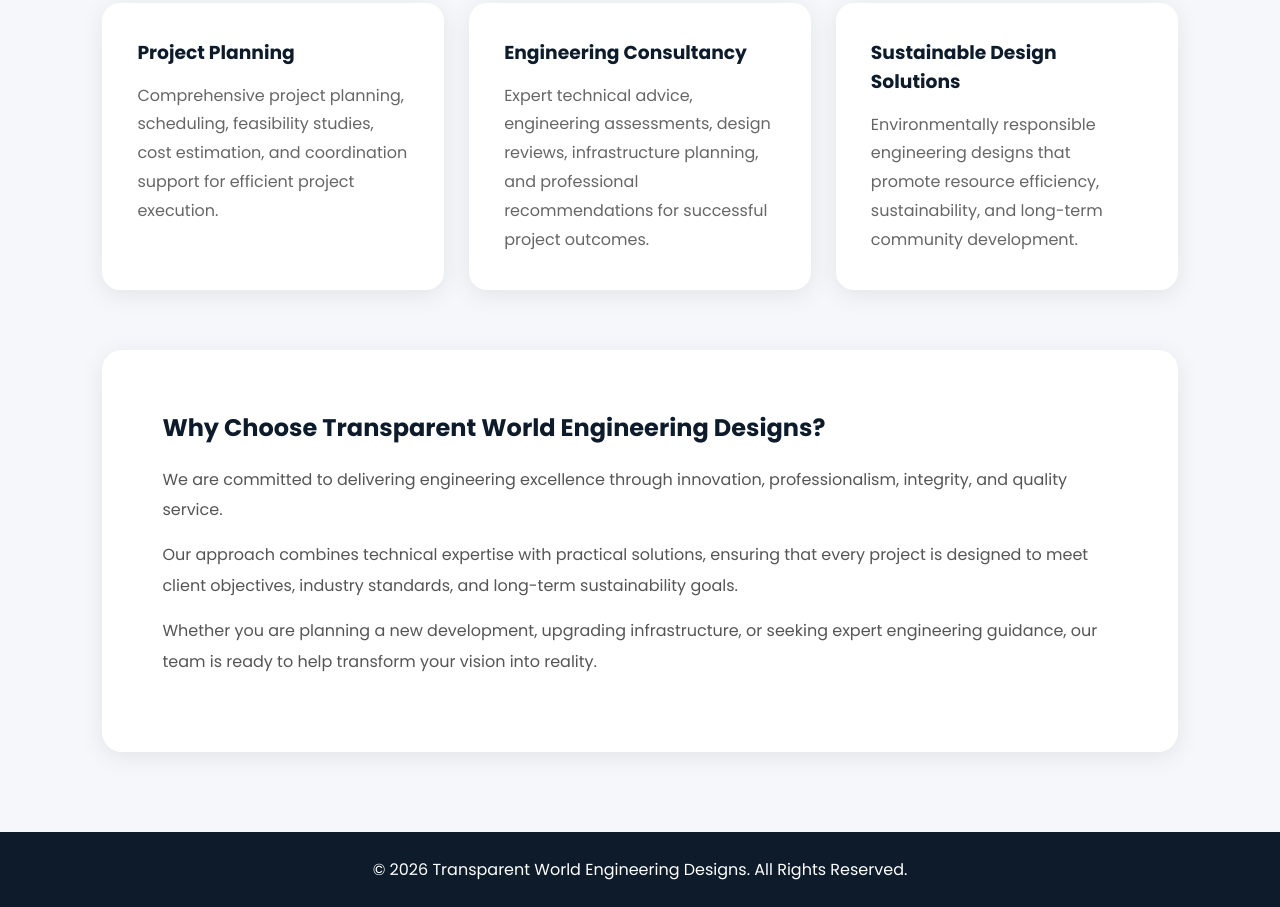
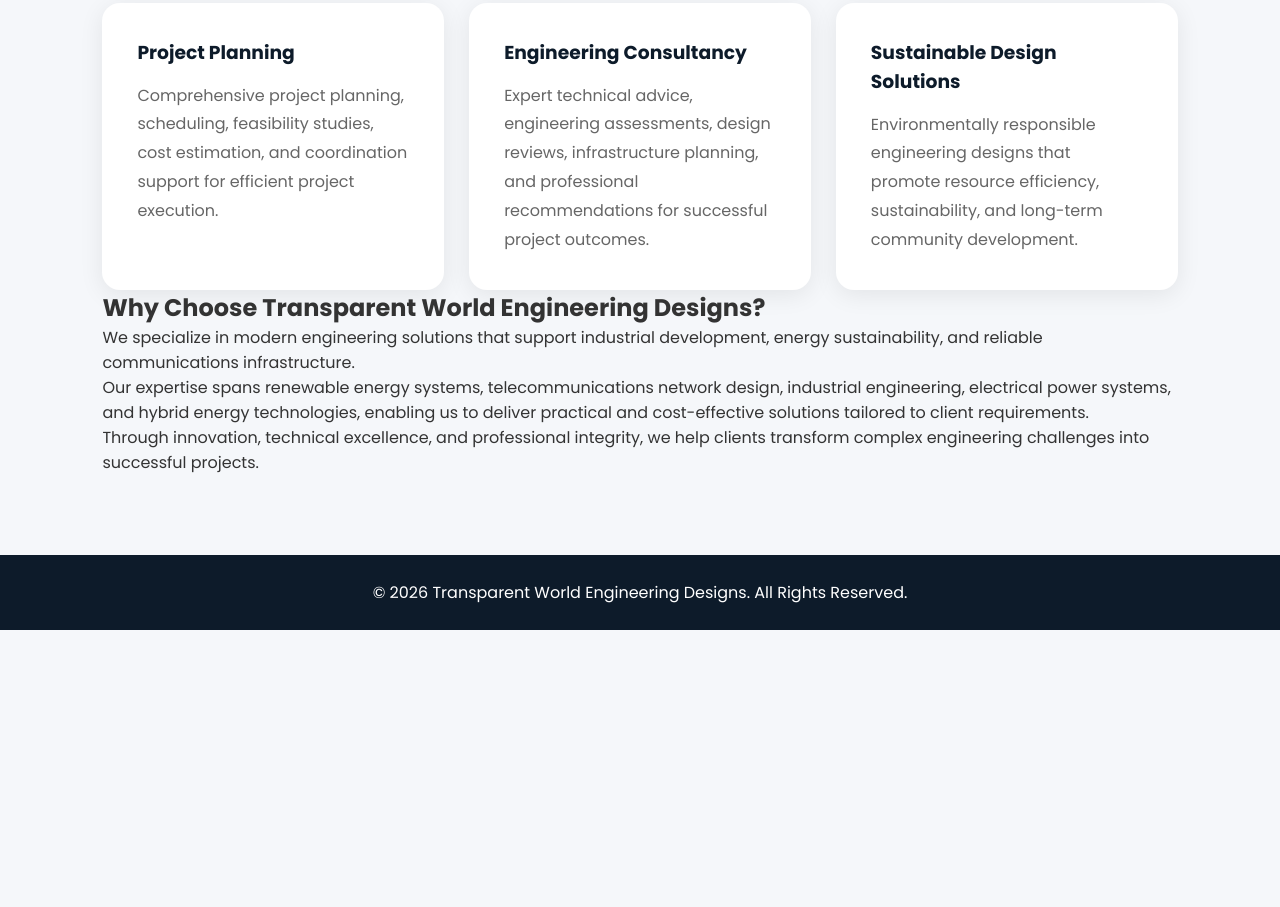
Before and after one commit to transparentworldprinting-afk/Transparent_World_Design, a plain HTML site: page services.html in a window 1280 px wide. Shown: the part 970-1877 px from the top of the page. After the commit the page ends 1600 px from the top, so only its background shows below. Drawn offline with Linux system fonts and the light colour scheme.

Commit message:
Update services.html

```diff
--- a/services.html
+++ b/services.html
@@ -313,29 +313,26 @@
 
 </div>
 
-<div class="why-us">
-
 <h2>Why Choose Transparent World Engineering Designs?</h2>
 
 <p>
-        We are committed to delivering engineering excellence through
-        innovation, professionalism, integrity, and quality service.
+We specialize in modern engineering solutions that support
+industrial development, energy sustainability, and reliable
+communications infrastructure.
 </p>
 
 <p>
-        Our approach combines technical expertise with practical solutions,
-        ensuring that every project is designed to meet client objectives,
-        industry standards, and long-term sustainability goals.
+Our expertise spans renewable energy systems, telecommunications
+network design, industrial engineering, electrical power systems,
+and hybrid energy technologies, enabling us to deliver practical
+and cost-effective solutions tailored to client requirements.
 </p>
 
 <p>
-        Whether you are planning a new development, upgrading infrastructure,
-        or seeking expert engineering guidance, our team is ready to help
-        transform your vision into reality.
+Through innovation, technical excellence, and professional
+integrity, we help clients transform complex engineering
+challenges into successful projects.
 </p>
-
-</div>
-
 </section>
 
 <footer>
```
Lines whose indentation alone changed are shown as unchanged.
